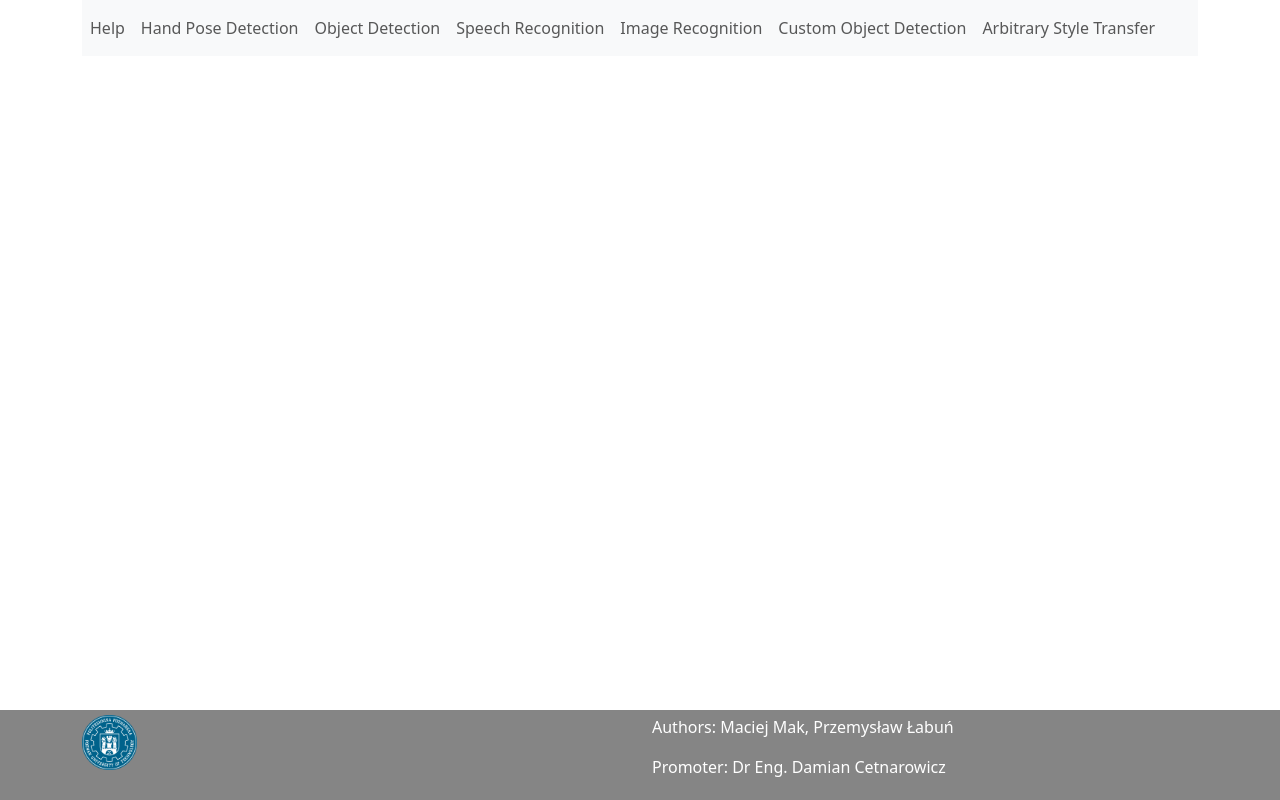
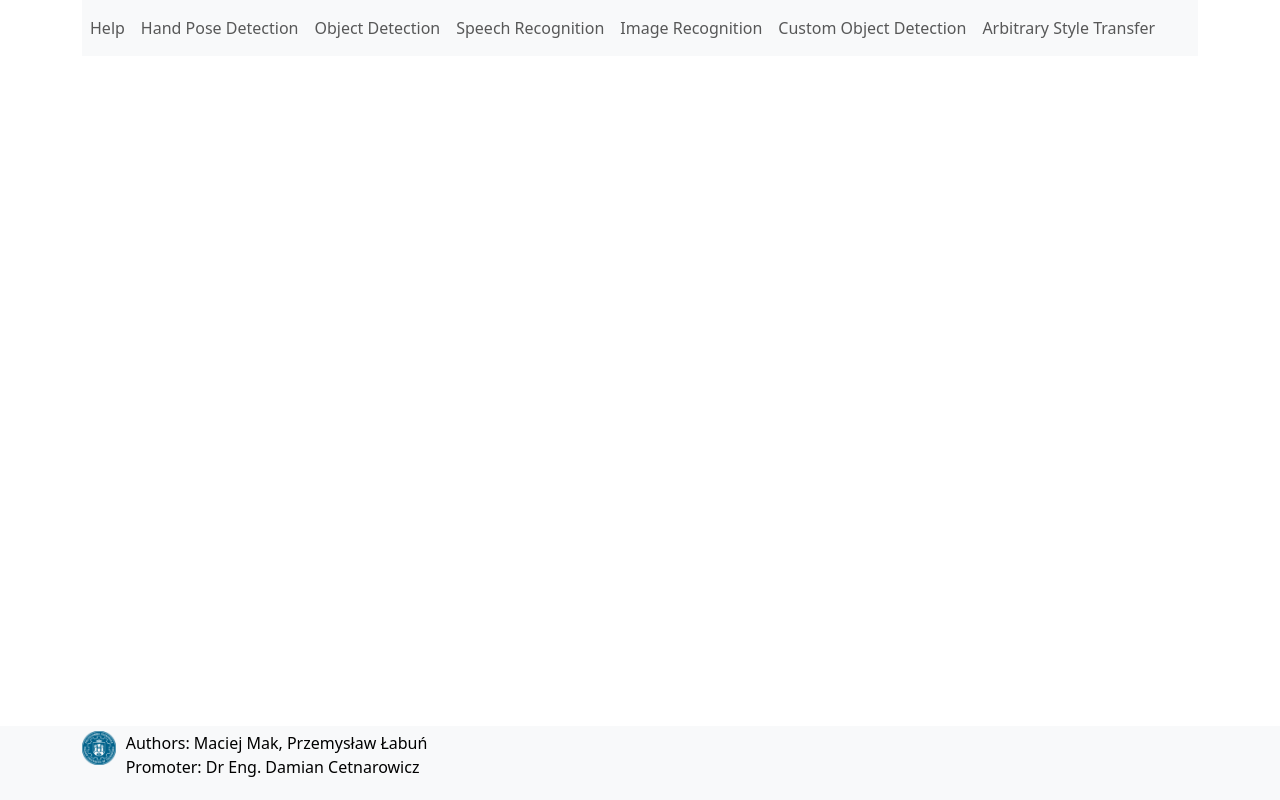
Before and after one commit to maciejm2517/projekt-przejsciowy-tensorflow-js, a React (Create React App) app: page / in a window 1280 px wide. Built offline with nearby package versions, Linux system fonts and the light colour scheme; what fingerpose would draw is missing.

Commit message:
navbar_var3

```diff
--- a/src/App.js
+++ b/src/App.js
@@ -17,7 +17,7 @@ import FastStyle from './FastStyle';
 import TrainVoice from './TrainVoice';
 
 const Footer = styled.footer`
-  background-color: #858585;
+  background-color: #F8F9FA;
   padding: 5px;
   color: white;
   position: fixed;
@@ -44,11 +44,8 @@ const App = () => {
         <Container style={{ flex: '1' }}>
             <Row>
               <Col xs={12} sm={12} md={8} lg={6} xl={6}>
-                <img src={require('./PP_logo.png')} alt="PP Logo" style={{ width: '10%' }} />
-              </Col>
-              <Col xs={12} sm={12} md={8} lg={6} xl={6}>
-                <p>Authors: Maciej Mak, Przemysław Łabuń</p>
-                <p>Promoter: Dr Eng. Damian Cetnarowicz</p>
+                <img src={require('./PP_logo.png')} alt="PP Logo" style={{ width: '8%', float: 'left', paddingRight: '10px'}} />
+                <p style={{color: 'black'}}>Authors: Maciej Mak, Przemysław Łabuń<br/>Promoter: Dr Eng. Damian Cetnarowicz</p>
               </Col>
             </Row>
           </Container>
--- a/src/CamRec.js
+++ b/src/CamRec.js
@@ -17,7 +17,7 @@ function CamRec() {
     // 3. TODO - Load network
     console.time('Execution Time');
 
-    const net = await tf.loadGraphModel('http://' + window.location.hostname + ':3004/cam_rec/model.json')
+    const net = await tf.loadGraphModel('http://localhost:3004/cam_rec/model.json')
     console.timeEnd('Execution Time');
 
     //console.log("detecting");
--- a/src/ImgRec.js
+++ b/src/ImgRec.js
@@ -13,7 +13,7 @@ function ImgRec() {
     const textInputRef = useRef()
     const fileInputRef = useRef()
 
-    const MODEL_PATH = 'http://' + window.location.hostname + ':3004/tfjs_model/model.json';
+    const MODEL_PATH = 'http://localhost:3004/tfjs_model/model.json';
     const CLASSES = ['i love you', 'thumb down', 'thumb up', 'victory',]
     //http-server -p 3004 --cors
 
```
